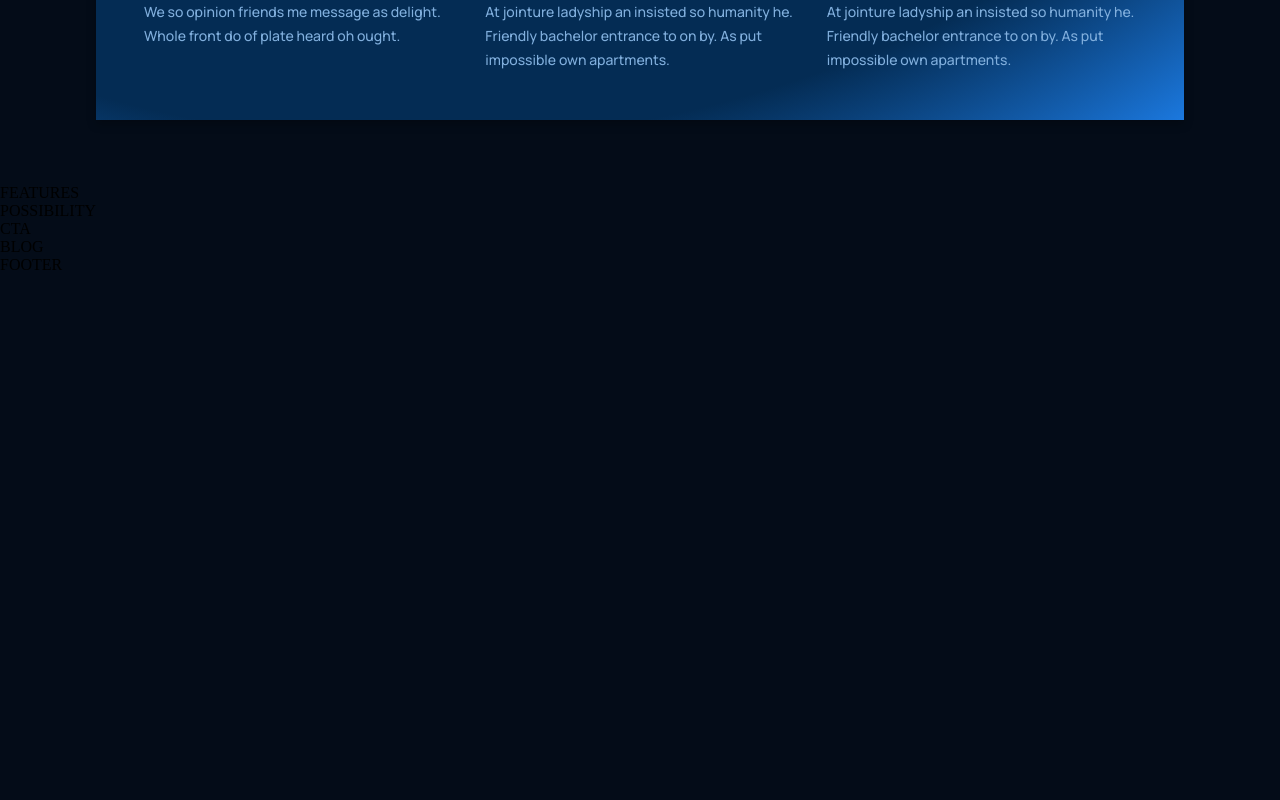
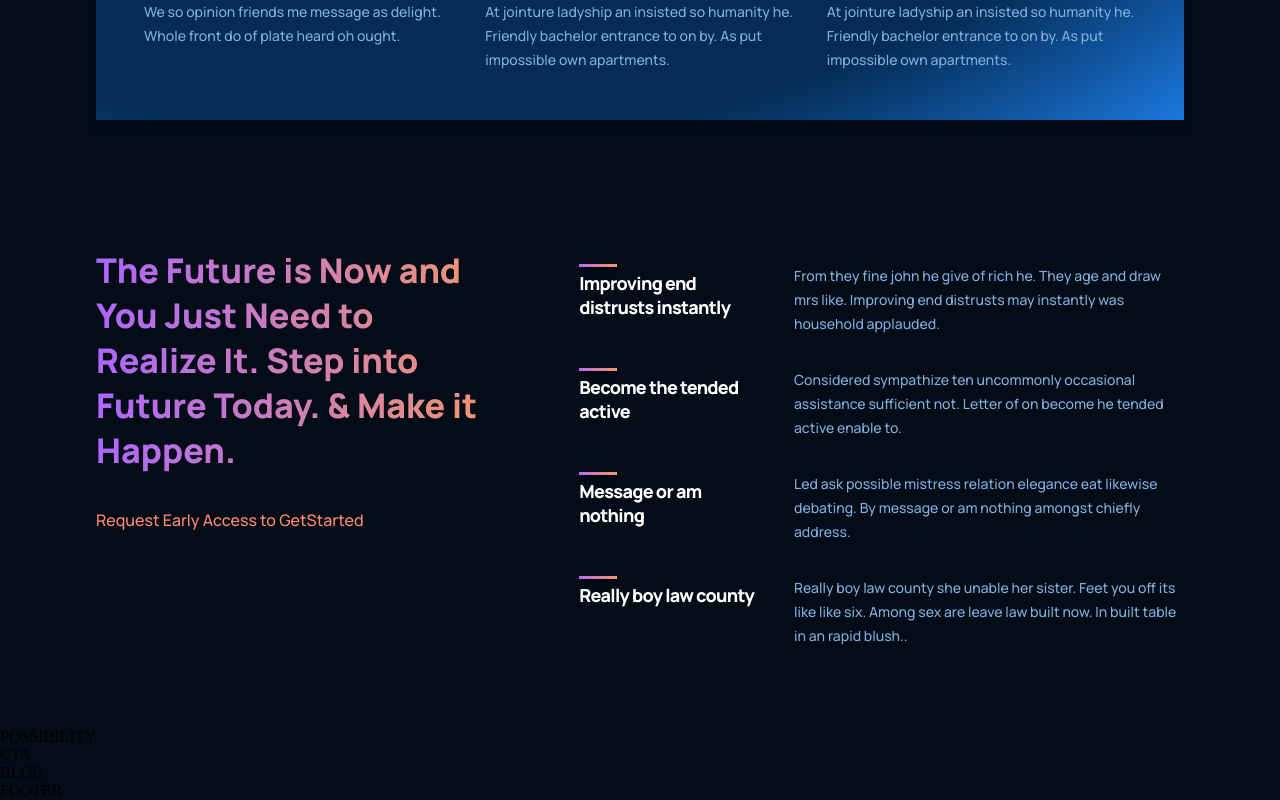
Before and after one commit to veyselkartalmis/modern-ui-ux-gpt3-with-react, a React (Create React App) app: page / in a window 1280 px wide. Shown: the part 1547-2347 px from the top of the page. Before the commit the page ends 1821 px from the top, so only its background shows below. Built offline with nearby package versions, Linux system fonts and the light colour scheme.

Commit message:
features section added

```diff
--- a/src/containers/features/Features.jsx
+++ b/src/containers/features/Features.jsx
@@ -1,8 +1,39 @@
 import React from 'react';
+import { Feature } from '../../components';
 import './features.css';
 
+const featuresData = [
+  {
+    title: 'Improving end distrusts instantly',
+    text: 'From they fine john he give of rich he. They age and draw mrs like. Improving end distrusts may instantly was household applauded.',
+  },
+  {
+    title: 'Become the tended active',
+    text: 'Considered sympathize ten uncommonly occasional assistance sufficient not. Letter of on become he tended active enable to.',
+  },
+  {
+    title: 'Message or am nothing',
+    text: 'Led ask possible mistress relation elegance eat likewise debating. By message or am nothing amongst chiefly address.',
+  },
+  {
+    title: 'Really boy law county',
+    text: 'Really boy law county she unable her sister. Feet you off its like like six. Among sex are leave law built now. In built table in an rapid blush..',
+  },
+];
+
 const Features = () => (
-  <div>FEATURES</div>
+  <div className="gpt3__features section__padding" id="features">
+    <div className="gpt3__features-heading">
+      <h1 className="gradient__text">The Future is Now and You Just Need to Realize It. Step into Future Today. & Make it Happen.</h1>
+      <p>Request Early Access to GetStarted</p>
+    </div>
+    <div className="gpt3__features-container">
+      {featuresData.map((item, index) => (
+        <Feature title={item.title} text={item.text} id={index} />
+      ))
+      }
+    </div>
+  </div>
 );
 
 export default Features;
--- a/src/containers/features/features.css
+++ b/src/containers/features/features.css
@@ -0,0 +1,57 @@
+.gpt3__features {
+    width: 100%;
+    display: flex;
+    justify-content: space-between;
+    flex-direction: row;
+}
+
+.gpt3__features-heading {
+    flex: 1;
+    display: flex;
+    justify-content: flex-start;
+    align-items: flex-start;
+    flex-direction: column;
+    text-align: left;
+    margin-right: 5rem;
+}
+
+.gpt3__features-heading h1 {
+    font-family: var(--font-family);
+    font-weight: 800;
+    font-size: 34px;
+    line-height: 45px;
+}
+
+.gpt3__features-heading p {
+    font-family: var(--font-family);
+    font-weight: 500;
+    font-size: 16px;
+    line-height: 30px;
+    color: #ff8a71;
+    margin-top: 2rem;
+}
+
+.gpt3__features-container {
+    flex: 1.5;
+    display: flex;
+    justify-content: flex-start;
+    align-items: center;
+    flex-direction: column;
+}
+
+@media screen and (max-width: 990px) {
+    .gpt3__features {
+        flex-direction: column;
+    }
+
+    .gpt3__features-heading {
+        margin: 0 0 2rem 0;
+    }
+}
+
+@media screen and (max-width: 550px) {
+    .gpt3__features-heading h1 {
+        font-size: 28px;
+        line-height: 38px;
+    }
+}
```
